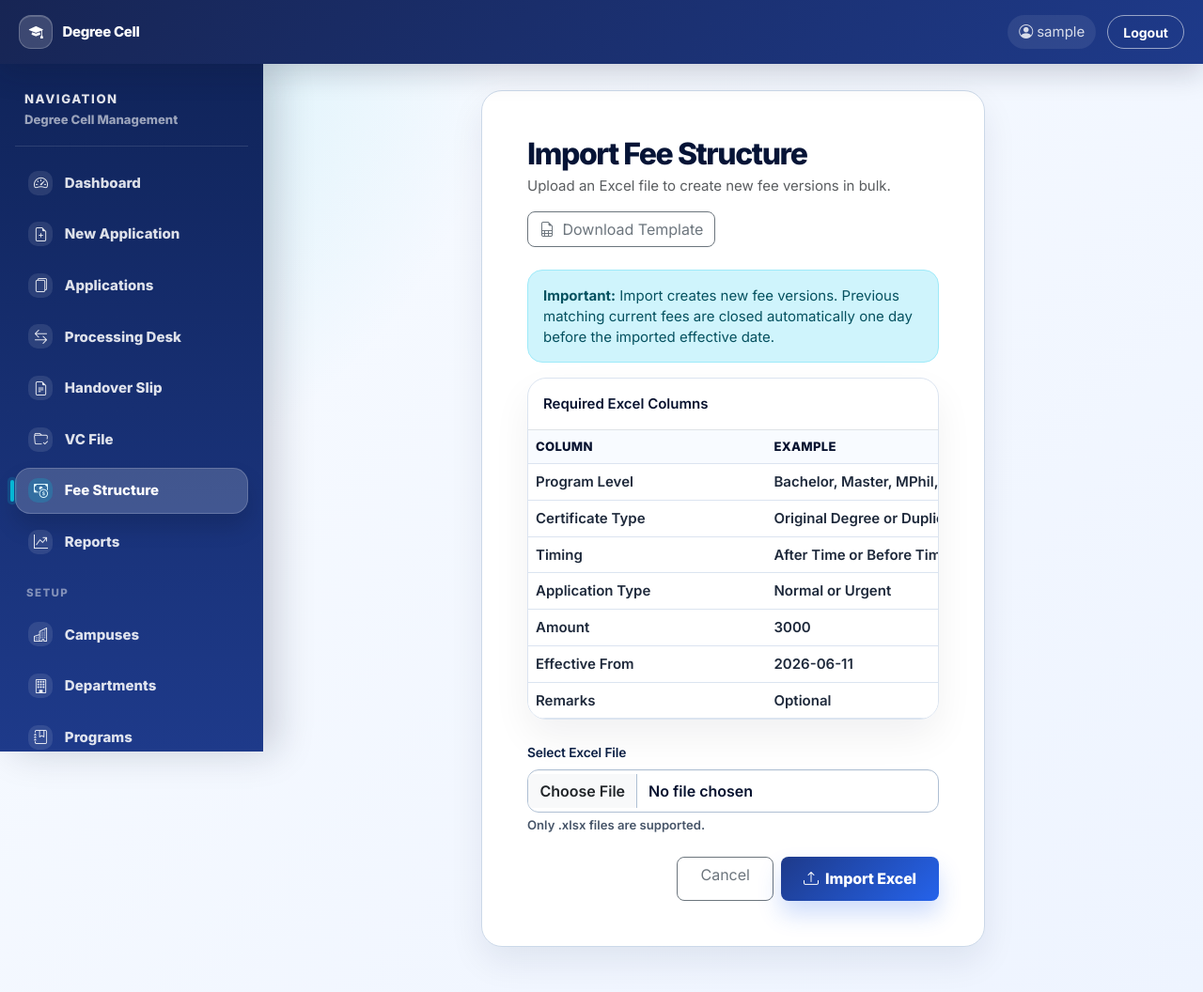
After one commit to noorkhalid/degree_cell_project, a Django app: page /degree/fees/import/ in a window 1280 px wide. The commit adds this page. Shown: the whole page at 94% size. Run offline with Django 5.2, Linux system fonts and the light colour scheme; the visitor is signed in with stand-in values (Sample User, id 1).

Commit message:
Fee structure import export

```diff
--- a/degree/urls.py
+++ b/degree/urls.py
@@ -12,6 +12,9 @@ urlpatterns = [
     path('applications/handover-slip/', views.handover_slip, name='handover_slip'),
     path('fees/', views.fee_structure_list, name='fee_structures'),
     path('fees/new/', views.fee_structure_create, name='fee_structure_create'),
+    path('fees/import/', views.fee_structure_import, name='fee_structure_import'),
+    path('fees/export/', views.fee_structure_export, name='fee_structure_export'),
+    path('fees/template/', views.fee_structure_template, name='fee_structure_template'),
     path('fees/<int:pk>/edit/', views.fee_structure_edit, name='fee_structure_edit'),
     path('applications/new/', views.application_create, name='create'),
     path('applications/get-fee/', views.get_application_fee, name='get_application_fee'),
--- a/degree/views.py
+++ b/degree/views.py
@@ -7,7 +7,9 @@ from django.db.models.functions import Replace
 from django.http import HttpResponse, JsonResponse
 from django.shortcuts import get_object_or_404, redirect, render
 from django.utils import timezone
-from openpyxl import Workbook
+from openpyxl import Workbook, load_workbook
+from datetime import date, datetime
+from decimal import Decimal, InvalidOperation
 from accounts.models import UserProfile
 from academics.models import Program
 from .forms import (
@@ -506,6 +508,46 @@ def update_documents(request, pk):
     return render(request, 'degree/document_checklist_form.html', {'app': app, 'form': form})
 
 
+def _choice_lookup(choices):
+    """Return a lookup that accepts both database codes and display labels."""
+    lookup = {}
+    for value, label in choices:
+        lookup[str(value).strip().lower()] = value
+        lookup[str(label).strip().lower()] = value
+    return lookup
+
+
+def _excel_date(value):
+    if value in (None, ''):
+        return None
+    if isinstance(value, datetime):
+        return value.date()
+    if isinstance(value, date):
+        return value
+    text = str(value).strip()
+    for fmt in ('%Y-%m-%d', '%d-%m-%Y', '%d/%m/%Y', '%m/%d/%Y', '%d %b %Y', '%d %B %Y'):
+        try:
+            return datetime.strptime(text, fmt).date()
+        except ValueError:
+            pass
+    raise ValueError('Invalid date format. Use YYYY-MM-DD, for example 2026-06-11.')
+
+
+def _excel_decimal(value):
+    if value in (None, ''):
+        raise ValueError('Amount is required.')
+    text = str(value).replace('Rs.', '').replace('Rs', '').replace(',', '').strip()
+    try:
+        return Decimal(text)
+    except (InvalidOperation, ValueError):
+        raise ValueError('Invalid amount.')
+
+
+def _set_xlsx_headers(response, filename):
+    response['Content-Disposition'] = f'attachment; filename="{filename}"'
+    return response
+
+
 @login_required
 def fee_structure_list(request):
     qs = FeeStructure.objects.all()
@@ -557,6 +599,156 @@ def fee_structure_edit(request, pk):
         messages.success(request, 'Fee structure updated.')
         return redirect('degree:fee_structures')
     return render(request, 'degree/fee_structure_form.html', {'form': form, 'title': 'Edit Fee Structure'})
+
+
+
+@role_required(UserProfile.Role.ADMIN)
+def fee_structure_template(request):
+    wb = Workbook()
+    ws = wb.active
+    ws.title = 'Fee Structure Template'
+    headers = ['Program Level', 'Certificate Type', 'Timing', 'Application Type', 'Amount', 'Effective From', 'Remarks']
+    ws.append(headers)
+    ws.append(['Bachelor', 'Original Degree', 'After Time', 'Normal', 3000, timezone.localdate().strftime('%Y-%m-%d'), ''])
+    ws.append(['Bachelor', 'Duplicate Degree', 'After Time', 'Normal', 5830, timezone.localdate().strftime('%Y-%m-%d'), ''])
+    ws.append(['Master', 'Original Degree', 'Before Time', 'Urgent', 14630, timezone.localdate().strftime('%Y-%m-%d'), 'Before Time is always urgent'])
+    widths = [18, 24, 16, 18, 14, 16, 45]
+    for index, width in enumerate(widths, start=1):
+        ws.column_dimensions[chr(64 + index)].width = width
+    response = HttpResponse(content_type='application/vnd.openxmlformats-officedocument.spreadsheetml.sheet')
+    _set_xlsx_headers(response, 'fee_structure_import_template.xlsx')
+    wb.save(response)
+    return response
+
+
+@role_required(UserProfile.Role.ADMIN)
+def fee_structure_export(request):
+    qs = FeeStructure.objects.all()
+    program_level = request.GET.get('program_level', '')
+    certificate_type = request.GET.get('certificate_type', '')
+    timing = request.GET.get('timing', '')
+    application_type = request.GET.get('application_type', '')
+    status = request.GET.get('status', '')
+    if program_level:
+        qs = qs.filter(program_level=program_level)
+    if certificate_type:
+        qs = qs.filter(certificate_type=certificate_type)
+    if timing:
+        qs = qs.filter(timing=timing)
+    if application_type:
+        qs = qs.filter(application_type=application_type)
+    today = timezone.localdate()
+    if status == 'current':
+        qs = qs.filter(is_active=True, effective_from__lte=today).filter(Q(effective_to__isnull=True) | Q(effective_to__gte=today))
+    elif status == 'future':
+        qs = qs.filter(is_active=True, effective_from__gt=today)
+    elif status == 'history':
+        qs = qs.filter(Q(is_active=False) | Q(effective_to__lt=today))
+
+    wb = Workbook()
+    ws = wb.active
+    ws.title = 'Fee Structure'
+    ws.append(['Program Level', 'Certificate Type', 'Timing', 'Application Type', 'Amount', 'Effective From', 'Effective To', 'Status', 'Remarks'])
+    for item in qs:
+        if item.is_current:
+            status_label = 'Current'
+        elif item.is_future:
+            status_label = 'Future'
+        else:
+            status_label = 'History'
+        ws.append([
+            item.get_program_level_display(),
+            item.get_certificate_type_display(),
+            item.get_timing_display(),
+            item.get_application_type_display(),
+            float(item.amount),
+            item.effective_from.strftime('%Y-%m-%d') if item.effective_from else '',
+            item.effective_to.strftime('%Y-%m-%d') if item.effective_to else 'Open',
+            status_label,
+            item.remarks or '',
+        ])
+    for index, width in enumerate([18, 24, 16, 18, 14, 16, 16, 14, 45], start=1):
+        ws.column_dimensions[chr(64 + index)].width = width
+    response = HttpResponse(content_type='application/vnd.openxmlformats-officedocument.spreadsheetml.sheet')
+    _set_xlsx_headers(response, 'fee_structure_export.xlsx')
+    wb.save(response)
+    return response
+
+
+@role_required(UserProfile.Role.ADMIN)
+def fee_structure_import(request):
+    required_headers = ['program level', 'certificate type', 'timing', 'application type', 'amount', 'effective from']
+    if request.method == 'POST':
+        upload = request.FILES.get('file')
+        if not upload:
+            messages.error(request, 'Please select an Excel file to import.')
+            return redirect('degree:fee_structure_import')
+        try:
+            wb = load_workbook(upload, data_only=True)
+            ws = wb.active
+            header_row = [str(cell.value or '').strip().lower() for cell in ws[1]]
+            missing = [h for h in required_headers if h not in header_row]
+            if missing:
+                messages.error(request, 'Missing required column(s): ' + ', '.join(missing))
+                return redirect('degree:fee_structure_import')
+            header_index = {name: header_row.index(name) for name in header_row if name}
+            program_lookup = _choice_lookup(Program.Level.choices)
+            certificate_lookup = _choice_lookup(CertificateType.choices)
+            timing_lookup = _choice_lookup(FeeTiming.choices)
+            application_lookup = _choice_lookup(ApplicationType.choices)
+            created = 0
+            errors = []
+            with transaction.atomic():
+                for row_no, row in enumerate(ws.iter_rows(min_row=2, values_only=True), start=2):
+                    if not any(row):
+                        continue
+                    def cell(name):
+                        idx = header_index.get(name)
+                        return row[idx] if idx is not None and idx < len(row) else None
+                    try:
+                        program_level_text = str(cell('program level') or '').strip().lower()
+                        certificate_text = str(cell('certificate type') or '').strip().lower()
+                        timing_text = str(cell('timing') or '').strip().lower()
+                        application_text = str(cell('application type') or '').strip().lower()
+                        if program_level_text not in program_lookup:
+                            raise ValueError('Invalid Program Level.')
+                        if certificate_text not in certificate_lookup:
+                            raise ValueError('Invalid Certificate Type.')
+                        if timing_text not in timing_lookup:
+                            raise ValueError('Invalid Timing.')
+                        timing = timing_lookup[timing_text]
+                        if timing == FeeTiming.BEFORE_TIME:
+                            application_type = ApplicationType.URGENT
+                        else:
+                            if application_text not in application_lookup:
+                                raise ValueError('Invalid Application Type.')
+                            application_type = application_lookup[application_text]
+                        effective_from = _excel_date(cell('effective from'))
+                        if not effective_from:
+                            raise ValueError('Effective From is required.')
+                        amount = _excel_decimal(cell('amount'))
+                        remarks = str(cell('remarks') or '').strip()
+                        FeeStructure.replace_current(
+                            program_level=program_lookup[program_level_text],
+                            certificate_type=certificate_lookup[certificate_text],
+                            application_type=application_type,
+                            timing=timing,
+                            amount=amount,
+                            effective_from=effective_from,
+                            created_by=request.user,
+                            remarks=remarks,
+                        )
+                        created += 1
+                    except Exception as exc:
+                        errors.append(f'Row {row_no}: {exc}')
+                if errors:
+                    raise ValueError('; '.join(errors[:10]))
+            messages.success(request, f'{created} fee structure row(s) imported successfully. Previous matching fees were closed automatically.')
+            return redirect('degree:fee_structures')
+        except Exception as exc:
+            messages.error(request, f'Import failed: {exc}')
+            return redirect('degree:fee_structure_import')
+    return render(request, 'degree/fee_structure_import.html')
 
 
 
--- a/static/css/main.css
+++ b/static/css/main.css
@@ -18,6 +18,7 @@
 
 body {
   min-height: 100vh;
+  padding-top: var(--topbar-height);
   margin: 0;
   color: var(--dc-text);
   background:
@@ -28,9 +29,11 @@ body {
 
 /* Top bar */
 .topbar {
-  position: sticky;
+  position: fixed;
   top: 0;
-  z-index: 1030;
+  left: 0;
+  right: 0;
+  z-index: 1050;
   height: var(--topbar-height);
   display: flex;
   align-items: center;
@@ -388,6 +391,7 @@ input[readonly] {
 .stamp-box { height: 22mm; border: 1px dashed #777; margin-top: 4mm; text-align:center; padding-top:8mm; }
 
 @media (max-width: 991px) {
+  body { padding-top: 62px; }
   .topbar { height: 62px; padding-inline: 12px; }
   .brand-link span:last-child { font-size: .98rem; }
   .topbar-actions { gap: .45rem; }
@@ -398,7 +402,7 @@ input[readonly] {
 
 @media print {
   .no-print, nav, .alert, .topbar, .sidebar { display:none !important; }
-  body { background:white; }
+  body { background:white; padding-top: 0; }
   main, .page-shell, .page-shell.with-sidebar { padding:0 !important; margin: 0 !important; width: 100% !important; }
   .receipt-pos { border:0; box-shadow:none; }
 }
--- a/templates/base.html
+++ b/templates/base.html
@@ -107,6 +107,43 @@ document.addEventListener('DOMContentLoaded', () => {
     }
   });
 
+  function formatDateForDisplay(value) {
+    if (!value) return 'Select Date';
+    const parts = value.split('-');
+    if (parts.length !== 3) return value;
+    const year = Number(parts[0]);
+    const month = Number(parts[1]) - 1;
+    const day = Number(parts[2]);
+    const date = new Date(year, month, day);
+    if (Number.isNaN(date.getTime())) return value;
+    return date.toLocaleDateString('en-GB', { day: '2-digit', month: 'short', year: 'numeric' });
+  }
+
+  function syncDateControl(control) {
+    const input = control.querySelector('input[type="date"], .date-picker-input');
+    const display = control.querySelector('[data-date-display], .date-display');
+    if (!input || !display) return;
+
+    function updateDisplay() {
+      const hasDate = !!input.value;
+      display.textContent = hasDate ? formatDateForDisplay(input.value) : 'Select Date';
+      control.classList.toggle('has-date', hasDate);
+    }
+
+    control.addEventListener('click', function () {
+      if (typeof input.showPicker === 'function') {
+        try { input.showPicker(); } catch (e) { input.focus(); }
+      } else {
+        input.focus();
+      }
+    });
+    input.addEventListener('input', updateDisplay);
+    input.addEventListener('change', updateDisplay);
+    updateDisplay();
+  }
+
+  document.querySelectorAll('[data-date-control], .date-control').forEach(syncDateControl);
+
   // Important: document checklist does NOT lock the application entry form.
   // Unchecked documents are saved and shown after submission as missing documents.
 });
--- /dev/null
+++ b/templates/degree/fee_structure_import.html
@@ -0,0 +1,56 @@
+{% extends 'base.html' %}
+{% block title %}Import Fee Structure{% endblock %}
+{% block content %}
+<div class="row justify-content-center">
+  <div class="col-lg-8 col-xl-7">
+    <div class="content-card p-4 p-lg-5">
+      <div class="d-flex flex-wrap justify-content-between align-items-start gap-3 mb-4">
+        <div>
+          <h1 class="page-title mb-1">Import Fee Structure</h1>
+          <p class="text-muted mb-0">Upload an Excel file to create new fee versions in bulk.</p>
+        </div>
+        <a class="btn btn-outline-secondary rounded-3" href="{% url 'degree:fee_structure_template' %}">
+          <i class="bi bi-file-earmark-spreadsheet me-1"></i> Download Template
+        </a>
+      </div>
+
+      <div class="alert alert-info rounded-4">
+        <strong>Important:</strong> Import creates new fee versions. Previous matching current fees are closed automatically one day before the imported effective date.
+      </div>
+
+      <div class="table-card mb-4">
+        <div class="p-3 border-bottom fw-semibold">Required Excel Columns</div>
+        <div class="table-responsive">
+          <table class="table mb-0 align-middle">
+            <thead>
+              <tr><th>Column</th><th>Example</th></tr>
+            </thead>
+            <tbody>
+              <tr><td>Program Level</td><td>Bachelor, Master, MPhil, PhD</td></tr>
+              <tr><td>Certificate Type</td><td>Original Degree or Duplicate Degree</td></tr>
+              <tr><td>Timing</td><td>After Time or Before Time</td></tr>
+              <tr><td>Application Type</td><td>Normal or Urgent</td></tr>
+              <tr><td>Amount</td><td>3000</td></tr>
+              <tr><td>Effective From</td><td>2026-06-11</td></tr>
+              <tr><td>Remarks</td><td>Optional</td></tr>
+            </tbody>
+          </table>
+        </div>
+      </div>
+
+      <form method="post" enctype="multipart/form-data">
+        {% csrf_token %}
+        <div class="mb-3">
+          <label class="form-label fw-semibold">Select Excel File</label>
+          <input type="file" name="file" class="form-control" accept=".xlsx" required>
+          <div class="form-text">Only .xlsx files are supported.</div>
+        </div>
+        <div class="d-flex justify-content-end gap-2 mt-4">
+          <a class="btn btn-outline-secondary rounded-3 px-4" href="{% url 'degree:fee_structures' %}">Cancel</a>
+          <button class="btn btn-primary rounded-3 px-4" type="submit"><i class="bi bi-upload me-1"></i> Import Excel</button>
+        </div>
+      </form>
+    </div>
+  </div>
+</div>
+{% endblock %}
```
Also changed, not shown: templates/degree/fee_structure_list.html (+6 -1 lines), 1 other file.
